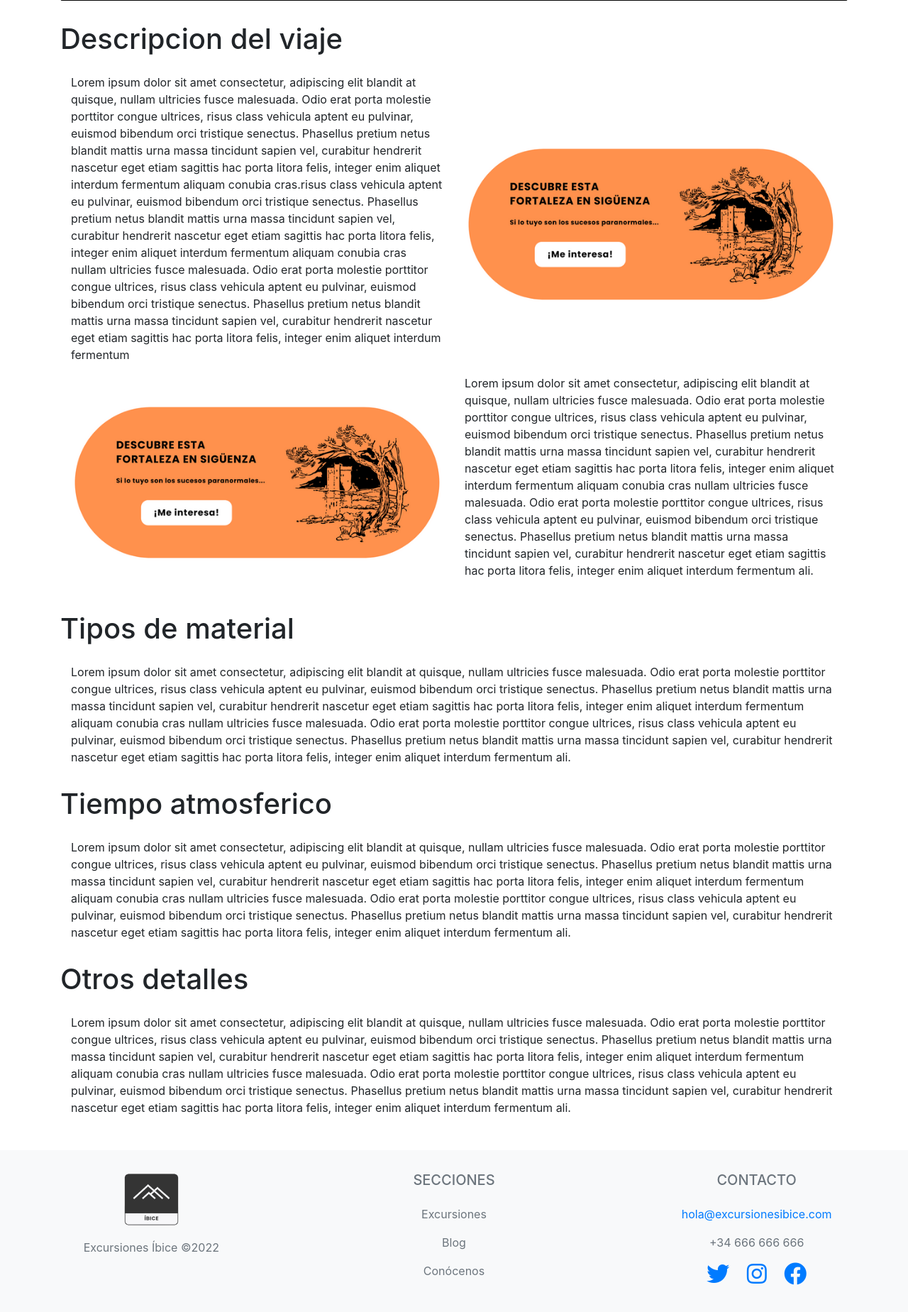
After one commit to ArturoCode/excursiones-ibice, a PHP site: page /html/excursiones/detalles_excursion.html in a window 1280 px wide. The commit adds this page. Shown: the part 869-2718 px from the top of the page at 71% size. Run offline with PHP 8.4, Linux system fonts and the light colour scheme.

Commit message:
FEAT: Upload changes

```diff
--- a/frontend/html/contact.html
+++ b/frontend/html/contact.html
@@ -20,7 +20,7 @@
         referrerpolicy="no-referrer"
         />
 
-    <title>Inicio - Excursiones Íbice</title>
+    <title>Contacto - Excursiones Íbice</title>
   </head>
   <body>
     <!--CABECERA con imagen-->
@@ -42,7 +42,7 @@
             </button>
             <div class="collapse navbar-collapse" id="navbarSupportedContent">
               <ul class="navbar-nav w-100 justify-content-around">
-                <a href="index.html"><img id="logo" src="../media/logo.png" /></a>
+                <a href="./index.html"><img id="logo" src="../media/logo.png" /></a>
                 <li class="nav-item dropdown">
                   <a
                     class="nav-link dropdown-toggle"
@@ -99,7 +99,7 @@
                     aria-expanded="false"
 
                   >
-                    USER<img />
+                  <i class="fa fa-fw fa-user fa-lg"></i>
                   </a>
                   <div class="dropdown-menu" aria-labelledby="navbarDropdown">
                     <a class="dropdown-item" href="./user/login.html">INICIAR SESIÓN</a>
--- /dev/null
+++ b/frontend/html/excursiones/detalles_excursion.html
@@ -0,0 +1,243 @@
+<!DOCTYPE html>
+<html lang="es">
+  <head>
+    <meta charset="UTF-8" />
+    <meta http-equiv="X-UA-Compatible" content="IE=edge" />
+    <meta name="viewport" content="width=device-width, initial-scale=1.0" />
+    <link
+      rel="stylesheet"
+      href="https://cdn.jsdelivr.net/npm/bootstrap@4.3.1/dist/css/bootstrap.min.css"
+      integrity="sha384-ggOyR0iXCbMQv3Xipma34MD+dH/1fQ784/j6cY/iJTQUOhcWr7x9JvoRxT2MZw1T"
+      crossorigin="anonymous"
+    />
+    <link rel="stylesheet" href="../../css/detalles_excursion.css" />
+
+    <link
+        rel="stylesheet"
+        href="https://cdnjs.cloudflare.com/ajax/libs/font-awesome/5.15.3/css/all.min.css"
+        integrity="sha512-iBBXm8fW90+nuLcSKlbmrPcLa0OT92xO1BIsZ+ywDWZCvqsWgccV3gFoRBv0z+8dLJgyAHIhR35VZc2oM/gI1w=="
+        crossorigin="anonymous"
+        referrerpolicy="no-referrer"
+        />
+
+    <title>Excursión - Excursiones Íbice</title>
+  </head>
+  <body>
+    <!--CABECERA con imagen-->
+    <header>
+      <div id="header">
+        <!--MENÚ-->
+        <div id="menu">
+          <nav class="navbar navbar-expand-lg">
+            <button
+              class="navbar-toggler nav-bar-color navbar-light"
+              type="button"
+              data-toggle="collapse"
+              data-target="#navbarSupportedContent"
+              aria-controls="navbarSupportedContent"
+              aria-expanded="false"
+              aria-label="Toggle navigation"
+            >
+            <span class="navbar-toggler-icon"></span>
+            </button>
+            <div class="collapse navbar-collapse" id="navbarSupportedContent">
+              <ul class="navbar-nav w-100 justify-content-around">
+                <a href="../index.html"><img id="logo" src="../../media/logo.png" /></a>
+                <li class="nav-item dropdown">
+                  <a
+                    class="nav-link dropdown-toggle"
+                    href="../listado_excursiones.html"
+                    id="navbarDropdown"
+                    role="button"
+                    data-bs-toggle="dropdown"
+                    aria-haspopup="true"
+                    aria-expanded="false"
+
+                  >
+                    EXCURSIONES
+                  </a>
+                  <div class="dropdown-menu">
+                    <a class="dropdown-item" href="../listado_excursiones.html">LISTADO</a>
+                    <a class="dropdown-item" href="#">SEPTIEMBRE 2022</a>
+                    <a class="dropdown-item" href="#">OCTUBRE 2022</a>
+                    <a class="dropdown-item" href="#">NOVIEMBRE 2022</a>
+                    <a class="dropdown-item" href="#">DICIEMBRE 2022</a>
+                  </div>
+                </li>
+                <li class="nav-item">
+                  <a class="nav-link" href="../blog.html" >BLOG</a>
+                </li>
+                <li class="nav-item dropdown">
+                  <a
+                    class="nav-link dropdown-toggle"
+                    href="../about-us.html"
+                    id="navbarDropdown"
+                    role="button"
+                    data-bs-toggle="dropdown"
+                    aria-haspopup="true"
+                    aria-expanded="false"
+
+                  >
+                    CONÓCENOS
+                  </a>
+                  <div class="dropdown-menu" aria-labelledby="navbarDropdown">
+                    <a class="dropdown-item" href="../about-us.html">SOBRE LA EMPRESA</a>
+                    <a class="dropdown-item" href="../faq.html">FAQ</a>
+                  </div>
+                </li>
+                <li class="nav-item">
+                  <a class="nav-link" href="../contact.html" >CONTACTO</a>
+                </li>
+                <li class="nav-item dropdown">
+                  <a
+                    class="nav-link dropdown-toggle"
+                    href="#"
+                    id="navbarDropdown"
+                    role="button"
+                    data-bs-toggle="dropdown"
+                    aria-haspopup="true"
+                    aria-expanded="false"
+
+                  >
+                  <i class="fa fa-fw fa-user fa-lg"></i>
+                  </a>
+                  <div class="dropdown-menu" aria-labelledby="navbarDropdown">
+                    <a class="dropdown-item" href="../user/login.html">INICIAR SESIÓN</a>
+                    <a class="dropdown-item" href="../user/register.html">REGISTRARSE</a>
+                    <!--  <a class="dropdown-item" href="./user/profile.html">PERFIL</a>  -->
+                    <!--  <a class="dropdown-item" href="#">CERRAR SESION</a>  -->
+                  </div>
+                </li>
+              </ul>
+            </div>
+          </nav>
+        </div>
+      </div>
+
+
+    </header>
+
+    <!--CONTENIDO-->
+    <div class="container"  id="contenido">
+      <h1 id="titulo">Detalles Excursion</h1>
+      <div class="row detalles-excursion">
+          <div class="col-6 img"><img id="imagenf" src="https://cristalderoca.com/senderismo/wp-content/uploads/2018/11/camino-santiago-cristalderoca-home-500x325.jpg" alt="Camino de Santiago Excursiones Íbice"></div>
+          <div class="col-6 info">
+            <div>
+              <i class="fa fa-calendar" ></i>
+              <span class="span">Fecha: </span>Sábado 3 a Martes 6 de Diciembre
+            </div>
+            <div>
+              <i class="bi bi-bar-chart-fill"></i>
+              <span class="span">Nivel: </span>Básico
+            </div>
+            <div>
+              <i class="fa fa-bus" ></i>
+              <span class="span">Transporte: </span>Bus
+            </div>
+            <div>
+              <i class="fa fa-map-signs"></i>
+              <span class="span">Destino: </span> Málaga
+            </div>
+            <div>
+              <i class="fa fa-clock" ></i>
+              <span class="span">Hora de salida: </span> 21:00h PC /  21:10h F / 21:30h G
+            </div>
+            <div>
+              <i class="fa fa-clock"></i>
+              <span class="span">Hora de regreso: </span> 07:00h G /  07:30h F / 08:00h PC
+            </div>
+            <div>
+              <i class="fa fa-map-marker"></i>
+              <span class="span">Punto de salida: </span> Getafe / Fuencarral /  Plaza Castilla
+            </div>
+            <hr>
+            <div>
+             Precio Viaje 6 dias: 555€
+            </div>
+          </div>
+      </div>
+      <h1 id="titulo">Descripcion del viaje</h1>
+      <div class="row">
+        <div class="col-6 descripcion">
+            <p>Lorem ipsum dolor sit amet consectetur, adipiscing elit blandit at quisque, nullam ultricies fusce malesuada. Odio erat porta molestie porttitor congue ultrices, risus class vehicula aptent eu pulvinar, euismod bibendum orci tristique senectus. Phasellus pretium netus blandit mattis urna massa tincidunt sapien vel, curabitur hendrerit nascetur eget etiam sagittis hac porta litora felis, integer enim aliquet interdum fermentum aliquam conubia cras.risus class vehicula aptent eu pulvinar, euismod bibendum orci tristique senectus. Phasellus pretium netus blandit mattis urna massa tincidunt sapien vel, curabitur hendrerit nascetur eget etiam sagittis hac porta litora felis, integer enim aliquet interdum fermentum aliquam conubia cras  nullam ultricies fusce malesuada. Odio erat porta molestie porttitor congue ultrices, risus class vehicula aptent eu pulvinar, euismod bibendum orci tristique senectus. Phasellus pretium netus blandit mattis urna massa tincidunt sapien vel, curabitur hendrerit nascetur eget etiam sagittis hac porta litora felis, integer enim aliquet interdum fermentum
+            </p>
+        </div>
+        <div class="col-6 img">
+            <a href=""><img id="img-exc" src="../../media/promo2.png"/></a>
+        </div>
+      </div>
+      <div class="row">
+        <div class="col-6 img">
+            <a href=""><img id="img-exc" src="../../media/promo2.png"/></a>
+        </div>
+        <div class="col-6 texto">
+          <p>Lorem ipsum dolor sit amet consectetur, adipiscing elit blandit at quisque, nullam ultricies fusce malesuada. Odio erat porta molestie porttitor congue ultrices, risus class vehicula aptent eu pulvinar, euismod bibendum orci tristique senectus. Phasellus pretium netus blandit mattis urna massa tincidunt sapien vel, curabitur hendrerit nascetur eget etiam sagittis hac porta litora felis, integer enim aliquet interdum fermentum aliquam conubia cras  nullam ultricies fusce malesuada. Odio erat porta molestie porttitor congue ultrices, risus class vehicula aptent eu pulvinar, euismod bibendum orci tristique senectus. Phasellus pretium netus blandit mattis urna massa tincidunt sapien vel, curabitur hendrerit nascetur eget etiam sagittis hac porta litora felis, integer enim aliquet interdum fermentum ali.
+          </p>
+        </div>
+      </div>
+      <h1 id="titulo">Tipos de material</h1>
+      <div class="col-12">
+        <p>Lorem ipsum dolor sit amet consectetur, adipiscing elit blandit at quisque, nullam ultricies fusce malesuada. Odio erat porta molestie porttitor congue ultrices, risus class vehicula aptent eu pulvinar, euismod bibendum orci tristique senectus. Phasellus pretium netus blandit mattis urna massa tincidunt sapien vel, curabitur hendrerit nascetur eget etiam sagittis hac porta litora felis, integer enim aliquet interdum fermentum aliquam conubia cras  nullam ultricies fusce malesuada. Odio erat porta molestie porttitor congue ultrices, risus class vehicula aptent eu pulvinar, euismod bibendum orci tristique senectus. Phasellus pretium netus blandit mattis urna massa tincidunt sapien vel, curabitur hendrerit nascetur eget etiam sagittis hac porta litora felis, integer enim aliquet interdum fermentum ali.
+        </p>
+      </div>
+      <h1 id="titulo">Tiempo atmosferico</h1>
+      <div class="col-12">
+        <p>Lorem ipsum dolor sit amet consectetur, adipiscing elit blandit at quisque, nullam ultricies fusce malesuada. Odio erat porta molestie porttitor congue ultrices, risus class vehicula aptent eu pulvinar, euismod bibendum orci tristique senectus. Phasellus pretium netus blandit mattis urna massa tincidunt sapien vel, curabitur hendrerit nascetur eget etiam sagittis hac porta litora felis, integer enim aliquet interdum fermentum aliquam conubia cras  nullam ultricies fusce malesuada. Odio erat porta molestie porttitor congue ultrices, risus class vehicula aptent eu pulvinar, euismod bibendum orci tristique senectus. Phasellus pretium netus blandit mattis urna massa tincidunt sapien vel, curabitur hendrerit nascetur eget etiam sagittis hac porta litora felis, integer enim aliquet interdum fermentum ali.
+        </p>
+      </div>
+      <h1 id="titulo">Otros detalles</h1>
+      <div class="col-12">
+        <p>Lorem ipsum dolor sit amet consectetur, adipiscing elit blandit at quisque, nullam ultricies fusce malesuada. Odio erat porta molestie porttitor congue ultrices, risus class vehicula aptent eu pulvinar, euismod bibendum orci tristique senectus. Phasellus pretium netus blandit mattis urna massa tincidunt sapien vel, curabitur hendrerit nascetur eget etiam sagittis hac porta litora felis, integer enim aliquet interdum fermentum aliquam conubia cras  nullam ultricies fusce malesuada. Odio erat porta molestie porttitor congue ultrices, risus class vehicula aptent eu pulvinar, euismod bibendum orci tristique senectus. Phasellus pretium netus blandit mattis urna massa tincidunt sapien vel, curabitur hendrerit nascetur eget etiam sagittis hac porta litora felis, integer enim aliquet interdum fermentum ali.
+        </p>
+      </div>
+
+
+    </div>
+
+
+
+<!--FOOTER-->
+<footer class="text-center text-muted bg-light mt-5">
+  <div class="row">
+    <div class="col-4">
+      <img id="logo-footer" src="../../media/logo_body.png" width="20%"/>
+      <p class="text-center p-3">Excursiones Íbice ©2022</p>
+    </div>
+
+    <div class="col-4">
+      <h5 class="text-uppercase fw-bold mb-4">Secciones</h5>
+      <p>
+        <a href="../listado_excursiones.html" class="text-reset">Excursiones</a>
+      </p>
+      <p>
+        <a href="../blog.html" class="text-reset">Blog</a>
+      </p>
+      <p>
+        <a href="../about-us.html" class="text-reset">Conócenos</a>
+      </p>
+    </div>
+
+    <div class="col-4" id="contacto">
+      <h5 class="text-uppercase mb-4">Contacto</h5></a>
+      <p><a href="../contact.html">hola@excursionesibice.com</a></p>
+      <p>+34 666 666 666</p>
+      <a href="#" target="_blank">
+        <i class="fab fa-twitter fa-2x margin-top-20px margin-right-20px"></i>
+      </a>
+      <a href="#" target="_blank">
+        <i class="fab fa-instagram fa-2x margin-top-20px margin-right-20px"></i>
+      </a>
+      <a href="#" target="_blank">
+          <i class="fab fa-facebook fa-2x margin-top-20px margin-right-20px"></i>
+      </a>
+    </div>
+  </div>
+</footer>
+<script
+  src="https://cdn.jsdelivr.net/npm/bootstrap@5.2.2/dist/js/bootstrap.bundle.min.js"
+  integrity="sha384-OERcA2EqjJCMA+/3y+gxIOqMEjwtxJY7qPCqsdltbNJuaOe923+mo//f6V8Qbsw3"
+  crossorigin="anonymous"
+></script>
+</body>
+</html>
--- a/frontend/html/faq.html
+++ b/frontend/html/faq.html
@@ -20,7 +20,7 @@
         referrerpolicy="no-referrer"
         />
 
-    <title>Inicio - Excursiones Íbice</title>
+    <title>FAQ - Excursiones Íbice</title>
   </head>
   <body>
     <!--CABECERA con imagen-->
@@ -42,7 +42,7 @@
             </button>
             <div class="collapse navbar-collapse" id="navbarSupportedContent">
               <ul class="navbar-nav w-100 justify-content-around">
-                <a href="index.html"><img id="logo" src="../media/logo.png" /></a>
+                <a href="./index.html"><img id="logo" src="../media/logo.png" /></a>
                 <li class="nav-item dropdown">
                   <a
                     class="nav-link dropdown-toggle"
@@ -99,7 +99,7 @@
                     aria-expanded="false"
 
                   >
-                    USER<img />
+                  <i class="fa fa-fw fa-user fa-lg"></i>
                   </a>
                   <div class="dropdown-menu" aria-labelledby="navbarDropdown">
                     <a class="dropdown-item" href="./user/login.html">INICIAR SESIÓN</a>
--- a/frontend/html/index.html
+++ b/frontend/html/index.html
@@ -42,7 +42,7 @@
             </button>
             <div class="collapse navbar-collapse" id="navbarSupportedContent">
               <ul class="navbar-nav w-100 justify-content-around">
-                <a href="index.html"><img id="logo" src="../media/logo.png" /></a>
+                <a href="./index.html"><img id="logo" src="../media/logo.png" /></a>
                 <li class="nav-item dropdown">
                   <a
                     class="nav-link dropdown-toggle"
@@ -99,7 +99,7 @@
                     aria-expanded="false"
 
                   >
-                    USER<img />
+                  <i class="fa fa-fw fa-user fa-lg"></i>
                   </a>
                   <div class="dropdown-menu" aria-labelledby="navbarDropdown">
                     <a class="dropdown-item" href="./user/login.html">INICIAR SESIÓN</a>
--- a/frontend/html/listado_excursiones.html
+++ b/frontend/html/listado_excursiones.html
@@ -20,7 +20,7 @@
         referrerpolicy="no-referrer"
         />
 
-    <title>Inicio - Excursiones Íbice</title>
+    <title>Excursiones - Excursiones Íbice</title>
   </head>
   <body>
     <!--CABECERA con imagen-->
@@ -42,7 +42,7 @@
             </button>
             <div class="collapse navbar-collapse" id="navbarSupportedContent">
               <ul class="navbar-nav w-100 justify-content-around">
-                <a href="index.html"><img id="logo" src="../media/logo.png" /></a>
+                <a href="./index.html"><img id="logo" src="../media/logo.png" /></a>
                 <li class="nav-item dropdown">
                   <a
                     class="nav-link dropdown-toggle"
@@ -99,7 +99,7 @@
                     aria-expanded="false"
 
                   >
-                    USER<img />
+                  <i class="fa fa-fw fa-user fa-lg"></i>
                   </a>
                   <div class="dropdown-menu" aria-labelledby="navbarDropdown">
                     <a class="dropdown-item" href="./user/login.html">INICIAR SESIÓN</a>
--- a/frontend/html/user/register.html
+++ b/frontend/html/user/register.html
@@ -20,7 +20,7 @@
         referrerpolicy="no-referrer"
         />
 
-    <title>Inicio - Excursiones Íbice</title>
+    <title>Registro - Excursiones Íbice</title>
   </head>
   <body>
     <!--CABECERA con imagen-->
@@ -102,8 +102,8 @@
                   <i class="fa fa-fw fa-user fa-lg"></i>
                   </a>
                   <div class="dropdown-menu" aria-labelledby="navbarDropdown">
-                    <a class="dropdown-item" href="login.html">INICIAR SESIÓN</a>
-                    <a class="dropdown-item" href="register.html">REGISTRARSE</a>
+                    <a class="dropdown-item" href="../user/login.html">INICIAR SESIÓN</a>
+                    <a class="dropdown-item" href="../user/register.html">REGISTRARSE</a>
                     <!--  <a class="dropdown-item" href="./user/profile.html">PERFIL</a>  -->
                     <!--  <a class="dropdown-item" href="#">CERRAR SESION</a>  -->
                   </div>
```
Also changed, not shown: docs/Apuntes/dia-dia.md (+4 -1 lines), frontend/css/profile.css (+82 -57 lines), frontend/html/about-us.html (+4 -3 lines), frontend/html/blog.html (+4 -3 lines), frontend/html/blog/entrada_blog.html (+8 -7 lines), frontend/html/user/login.html (+5 -4 lines), frontend/html/user/profile.html (+262 -6 lines).
